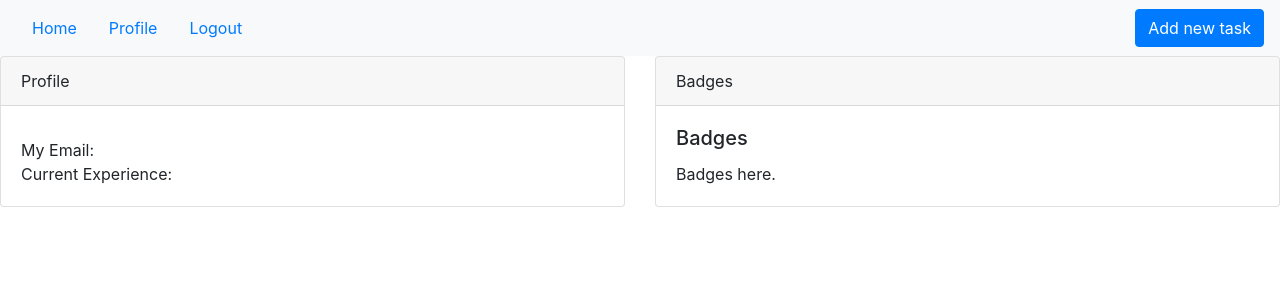
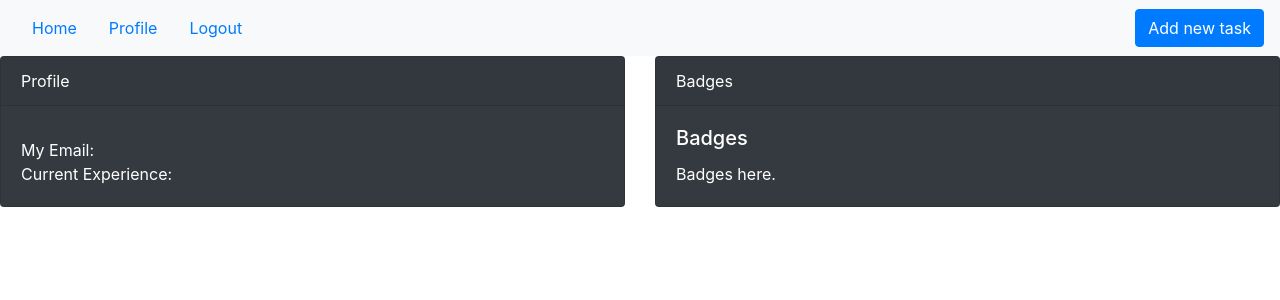
Before and after one commit to JustineJuan/lbycpd2-group5-frontend, a React (Create React App) app: page /profile in a window 1280 px wide. Shown: the top 300 px of the page. Built offline with nearby package versions, Linux system fonts and the light colour scheme; no server answers.

Commit message:
Dark themed edit
dark themed edit

```diff
--- a/src/components/HomeContent.js
+++ b/src/components/HomeContent.js
@@ -30,8 +30,6 @@ const HomeContent = () => {
       .then((res) => setCurrentUserData(res.data));
     setLoaded(true);
   }, []);
-
-  // hello, world!
 
   const handleFilterChange = () => {
     setFilterFinish(!filterFinish);
@@ -89,8 +87,8 @@ const HomeContent = () => {
           <Card className="text-center style={width: 15rem}">
             <Card.Title className="mt-3">
               <h2>
-                Today is {date.getMonth() + 1}/{date.getDate()}/{date.getFullYear()}
-                {/* +1 to month because Javascript starts counting months at 0 */}
+                Today is {date.getMonth() +1}/{date.getDate()}/{date.getFullYear()}
+                {/* + */}
               </h2>
             </Card.Title>
             <Row>
--- a/src/components/LoginCard.js
+++ b/src/components/LoginCard.js
@@ -39,7 +39,7 @@ const LoginCard = () => {
 
   return (
     <div>
-      <Card>
+      <Card className="bg-dark text-white">
         <Card.Title className="mx-auto mt-3">
           <h2>Login</h2>
         </Card.Title>
--- a/src/components/ProfileCard.js
+++ b/src/components/ProfileCard.js
@@ -5,7 +5,7 @@ const ProfileCard = (props) => {
 return (
 
     <CardDeck>
-  <Card style={{ width: '5rem' }}>
+  <Card bg="dark" text ="white" style={{ width: '2rem' }}>
     <Card.Header> Profile </Card.Header>
     <Card.Body>
       <Card.Title>{props.firstName} {props.lastName}</Card.Title>
@@ -16,7 +16,7 @@ return (
     </Card.Body>
 
   </Card>
-  <Card style={{ width: '5rem' }}>
+  <Card bg="dark" text ="white" style={{ width: '2rem' }}>
   <Card.Header> Badges </Card.Header>
     <Card.Body>
       <Card.Title>Badges</Card.Title>
--- a/src/components/RegistrationCard.js
+++ b/src/components/RegistrationCard.js
@@ -49,7 +49,7 @@ const RegistrationCard = () => {
 
   return (
     <div>
-      <Card>
+      <Card className="bg-dark text-white">
         <Card.Title className="mx-auto mt-3">
           <h2>Registration</h2>
         </Card.Title>
```
